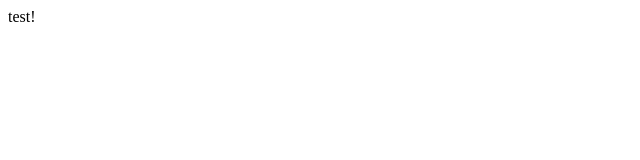
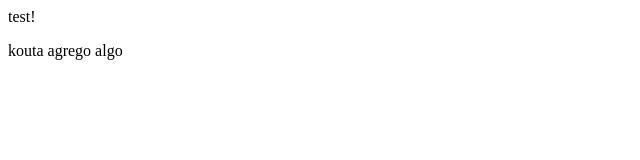
Before and after one commit to kouta-kun/test-git, a plain HTML site: page index.html in a window 1280 px wide. Shown: the whole page, without its empty margins (0-640 px from the left). Drawn offline with Linux system fonts and the light colour scheme.

Commit message:
Update index.html

```diff
--- a/index.html
+++ b/index.html
@@ -1,5 +1,6 @@
 <html>
 <body>
 <p> test! </p>
+  <p> kouta agrego algo </p>
 </body>
 </html>
```
